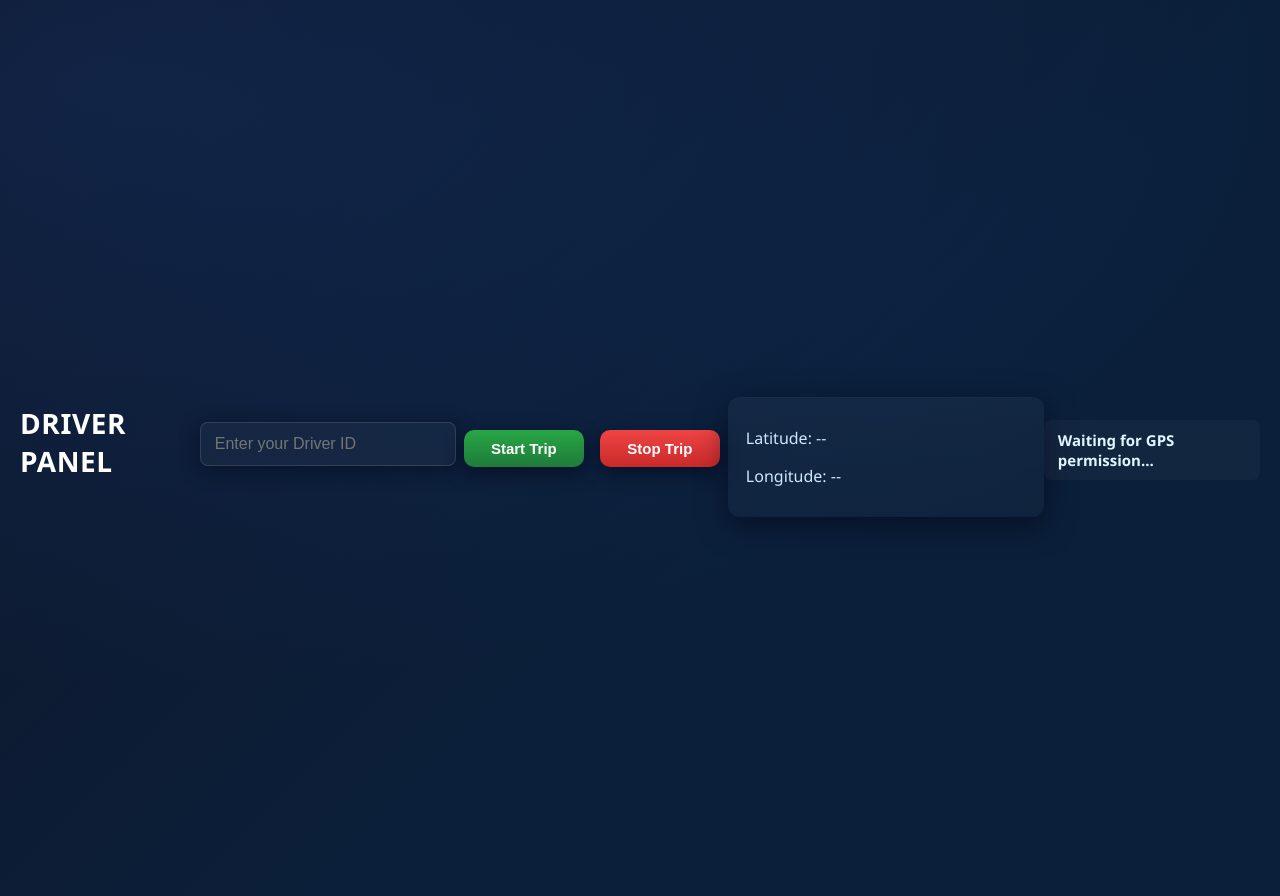
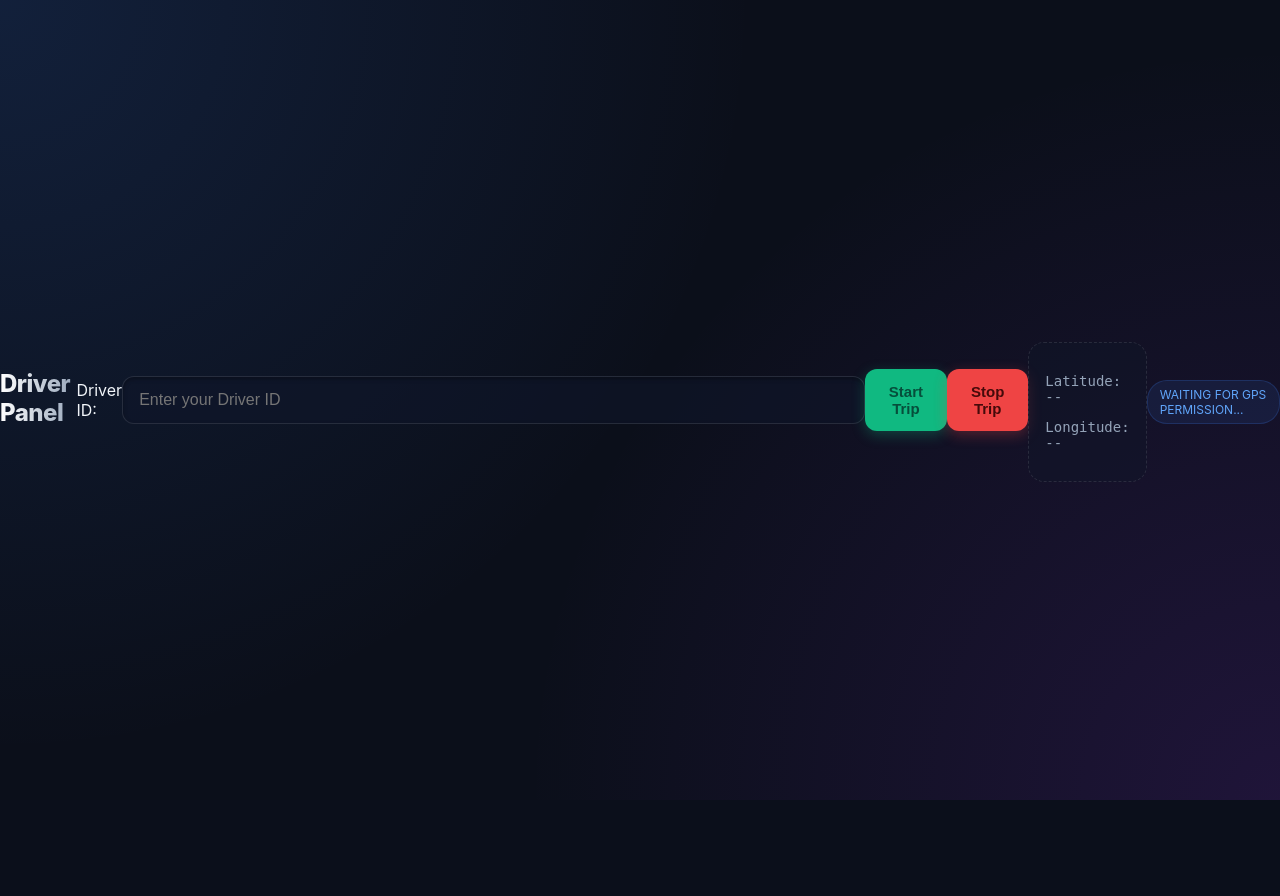
Before and after one commit to eshaanve/Tracking_app, a PHP site: page /driver.html in a window 1280 px wide. After the commit the page ends 800 px from the top, so only its background shows below. Run offline with PHP 8.4, Linux system fonts and the light colour scheme.

Commit message:
Updated CSS

```diff
--- a/style.css
+++ b/style.css
@@ -1,124 +1,121 @@
 /* --- General Body Styling --- */
 body {
-    font-family: 'Segoe UI', Tahoma, Geneva, Verdana, sans-serif;
-    background: radial-gradient(1200px 600px at 10% 10%, rgba(37,117,252,0.12), transparent),
-                linear-gradient(135deg, #0f172a 0%, #0b1f3a 60%);
-    color: #e6eef8;
+    font-family: 'Inter', 'Segoe UI', system-ui, sans-serif;
+    background: radial-gradient(circle at 0% 0%, rgba(59, 130, 246, 0.15) 0%, transparent 50%),
+                radial-gradient(circle at 100% 100%, rgba(147, 51, 234, 0.15) 0%, transparent 50%),
+                #0b0f1a;
+    color: #f1f5f9;
     margin: 0;
-    padding: 48px 20px;
     display: flex;
     align-items: center;
     justify-content: center;
     min-height: 100vh;
+    overflow-x: hidden;
 }
 
-/* --- Header --- */
-h2 {
-    font-size: 28px;
-    margin: 0 0 12px 0;
-    letter-spacing: 0.6px;
-    color: #fff;
-    text-transform: uppercase;
-    font-weight: 700;
+/* --- Glassmorphism Panel --- */
+.panel {
+    width: 440px;
+    background: rgba(30, 41, 59, 0.7);
+    backdrop-filter: blur(12px);
+    -webkit-backdrop-filter: blur(12px);
+    border: 1px solid rgba(255, 255, 255, 0.1);
+    border-radius: 24px;
+    padding: 40px;
+    box-shadow: 0 25px 50px -12px rgba(0, 0, 0, 0.5);
+    text-align: center;
 }
 
-/* --- Input Field --- */
-input#driver_id {
-    padding: 12px 14px;
-    font-size: 16px;
-    border: 1px solid rgba(255,255,255,0.12);
-    background: rgba(255,255,255,0.03);
-    color: #e6eef8;
-    border-radius: 8px;
-    margin: 8px 0 16px 0;
-    width: 260px;
-    outline: none;
-    transition: box-shadow .18s ease, transform .12s ease;
-    box-shadow: 0 4px 18px rgba(6,10,28,0.6);
+/* --- Typography --- */
+h2 {
+    font-size: 24px;
+    background: linear-gradient(to right, #fff, #94a3b8);
+    -webkit-background-clip: text;
+    -webkit-text-fill-color: transparent;
+    letter-spacing: -0.5px;
+    margin-bottom: 24px;
+    font-weight: 800;
 }
 
-/* --- Buttons --- */
-button {
-    padding: 10px 18px;
-    margin: 8px;
-    font-size: 15px;
-    border: none;
-    border-radius: 10px;
-    cursor: pointer;
-    transition: transform .12s ease, box-shadow .12s ease, opacity .12s ease;
-    box-shadow: 0 6px 18px rgba(2,6,23,0.6);
+/* --- Premium Input Styling --- */
+input#driver_id {
+    width: 100%;
+    padding: 14px 16px;
+    background: rgba(15, 23, 42, 0.6);
+    border: 1.5px solid rgba(255, 255, 255, 0.1);
     color: #fff;
-    min-width: 120px;
-    font-weight: 600;
+    border-radius: 12px;
+    font-size: 16px;
+    transition: all 0.3s cubic-bezier(0.4, 0, 0.2, 1);
+    box-shadow: inset 0 2px 4px rgba(0, 0, 0, 0.3);
 }
 
-/* --- Start Button Styling --- */
+input#driver_id:focus {
+    border-color: #3b82f6;
+    background: rgba(15, 23, 42, 0.9);
+    box-shadow: 0 0 0 4px rgba(59, 130, 246, 0.2);
+    outline: none;
+}
+
+/* --- Button Mechanics --- */
+button {
+    flex: 1;
+    padding: 14px 24px;
+    border-radius: 12px;
+    font-weight: 700;
+    font-size: 15px;
+    cursor: pointer;
+    transition: all 0.2s ease;
+    border: none;
+    display: flex;
+    align-items: center;
+    justify-content: center;
+    gap: 8px;
+}
+
 #start_btn {
-    background: linear-gradient(180deg, #28a745, #1e7b3a);
+    background: #10b981;
+    color: #064e3b;
+    box-shadow: 0 4px 14px 0 rgba(16, 185, 129, 0.3);
 }
 
 #start_btn:hover {
-    transform: translateY(-3px) scale(1.02);
-    box-shadow: 0 12px 30px rgba(40,167,69,0.18);
+    background: #34d399;
+    transform: translateY(-2px);
+    box-shadow: 0 6px 20px 0 rgba(16, 185, 129, 0.4);
 }
 
-/* --- Stop Button Styling --- */
 #stop_btn {
-    background: linear-gradient(180deg, #ef4444, #c92a2a);
+    background: #ef4444;
+    color: #450a0a;
+    box-shadow: 0 4px 14px 0 rgba(239, 68, 68, 0.3);
 }
 
 #stop_btn:hover {
-    transform: translateY(-3px) scale(1.02);
-    box-shadow: 0 12px 30px rgba(220,53,69,0.18);
+    background: #f87171;
+    transform: translateY(-2px);
+    box-shadow: 0 6px 20px 0 rgba(239, 68, 68, 0.4);
 }
 
-/* --- GPS Display --- */
+/* --- GPS & Status Display --- */
 .gps-display {
-    margin-top: 18px;
-    font-size: 16px;
-    padding: 14px 18px;
-    border-radius: 12px;
-    background: linear-gradient(180deg, rgba(255,255,255,0.03), rgba(255,255,255,0.02));
-    display: inline-block;
-    color: #cfe8ff;
-    min-width: 280px;
-    text-align: left;
-    box-shadow: inset 0 1px 0 rgba(255,255,255,0.02), 0 8px 30px rgba(2,6,23,0.6);
+    margin-top: 24px;
+    background: rgba(15, 23, 42, 0.4);
+    border: 1px dashed rgba(255, 255, 255, 0.1);
+    border-radius: 16px;
+    padding: 16px;
+    font-family: 'JetBrains Mono', monospace;
+    font-size: 14px;
+    color: #94a3b8;
 }
 
-/* --- Status Message --- */
 #status_id {
-    margin-top: 18px;
-    font-size: 15px;
-    font-weight: 700;
-    padding: 10px 14px;
-    border-radius: 8px;
-    background: rgba(255,255,255,0.03);
-    display: inline-block;
-    color: #dff6ff;
+    margin-top: 15px;
+    padding: 6px 12px;
+    border-radius: 20px;
+    font-size: 12px;
+    text-transform: uppercase;
+    background: rgba(59, 130, 246, 0.1);
+    color: #60a5fa;
+    border: 1px solid rgba(59, 130, 246, 0.2);
 }
-
-/* --- Container for centered card --- */
-.panel {
-    width: 420px;
-    background: linear-gradient(180deg, rgba(255,255,255,0.02), rgba(255,255,255,0.01));
-    border-radius: 14px;
-    padding: 26px 26px 28px 26px;
-    box-shadow: 0 10px 30px rgba(2,6,23,0.65);
-    backdrop-filter: blur(6px);
-}
-
-/* --- Form row styling --- */
-.row { display: flex; align-items: center; justify-content: center; gap: 12px; flex-wrap: wrap; }
-
-label[for="driver_id"] { display: none; }
-
-/* --- Small helpers --- */
-.muted { color: rgba(222,235,255,0.6); font-size: 13px; }
-
-/* --- Responsive --- */
-@media (max-width: 480px) {
-    .panel { width: 92%; padding: 18px; }
-    input#driver_id { width: 100%; }
-    .gps-display { min-width: 100%; }
-}
```
